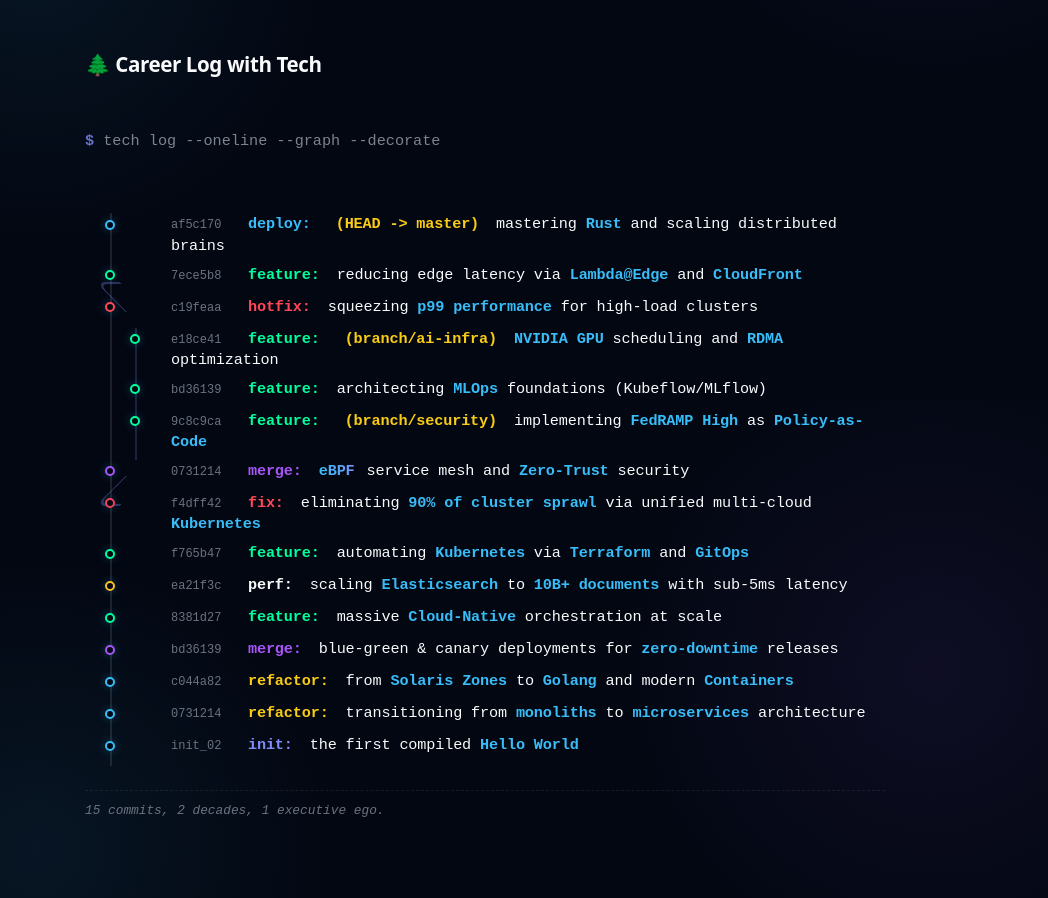
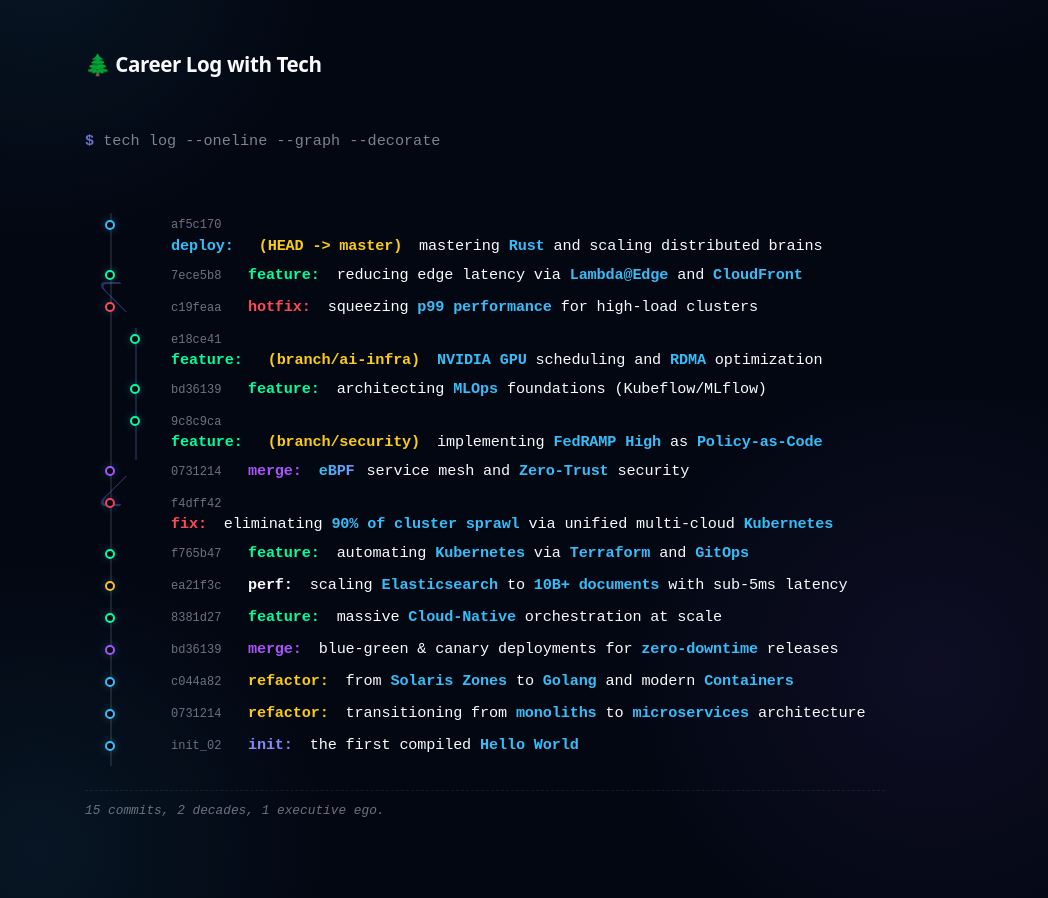
Before and after one commit to kodelint/kodelint.github.io, a Jekyll site: the page built from index.md, in a window 1280 px wide. Shown: the part 2300-3198 px from the top of the page, without its empty margins (155-1203 px from the left). Built offline with Jekyll 4.4.1, drawn with Linux system fonts in a browser that asks for light colours; nearby versions of some CDN libraries.

Commit message:
style(ui): prevent line wrapping in tech log
- Added white-space: nowrap to tech log messages and prompt

- Enabled horizontal scrolling for the tech graph container

- Ensured mobile view respects single-line constraint

```diff
--- a/_sass/_modules.scss
+++ b/_sass/_modules.scss
@@ -571,6 +571,8 @@
   margin: 1rem 0 3rem;
   font-family: var(--font-mono);
   line-height: 1.2;
+  overflow-x: auto;
+  padding-bottom: 1rem; /* Space for scrollbar if needed */
 }
 
 .terminal-prompt {
@@ -579,6 +581,7 @@
   color: var(--text-secondary);
   margin-bottom: 0.75rem;
   opacity: 0.8;
+  white-space: nowrap;
 }
 
 .terminal-prompt .symbol {
@@ -599,6 +602,7 @@
   padding-top: 0.75rem;
   border-top: 1px dashed var(--border-subtle);
   font-style: italic;
+  white-space: nowrap;
 }
 
 .graph-commit {
@@ -684,6 +688,7 @@
   font-size: 0.95rem;
   color: var(--text-primary);
   letter-spacing: -0.01em;
+  white-space: nowrap;
 }
 
 .graph-msg .type {
@@ -714,7 +719,10 @@
     gap: 0.5rem;
     min-height: 28px;
   }
-  .graph-msg { font-size: 0.85rem; }
+  .graph-msg {
+    font-size: 0.85rem;
+    white-space: nowrap;
+  }
 }
 
 /* Tooltip & Other Widgets */
```
